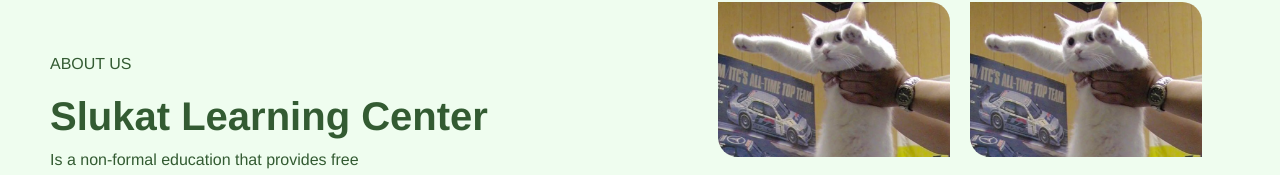
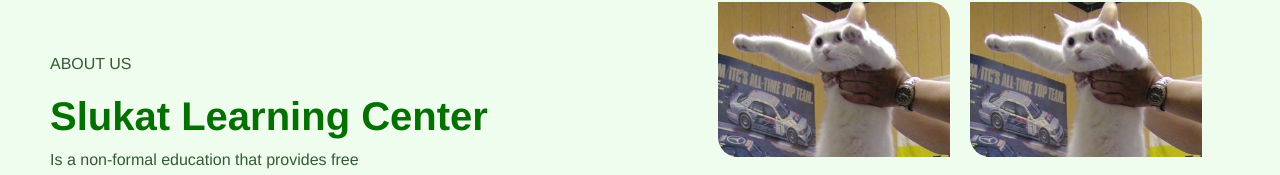
Before and after one commit to PutuRama/slukatcodingrama, a Vue app in the folder client/: page / in a window 1280 px wide. Shown: the part 955-1130 px from the top of the page. Built offline with nearby package versions, Linux system fonts and the light colour scheme.

Commit message:
hapus hal aneh

```diff
--- a/client/src/views/Home.vue
+++ b/client/src/views/Home.vue
@@ -370,7 +370,7 @@
   border-bottom: 2px solid #0b6d0e;
 }
 .teks > h2 {
-  font-weight: 700;
+  font-weight: 800;
 }
 
 /* aboutus */
@@ -385,7 +385,8 @@
   color: #335b32;
 }
 .about-teks h1 {
-  font-weight: bold;
+  font-weight: bolder;
+  color: #057002;
 }
 .about-img {
   flex: 50%;
@@ -437,8 +438,8 @@
   flex: 50%;
 }
 .column2 img {
-  width: 50%;
-  height: 100%;
+  width: 300px;
+  height: 300px;
   vertical-align: middle;
   border-radius: 100%;
 }
```
